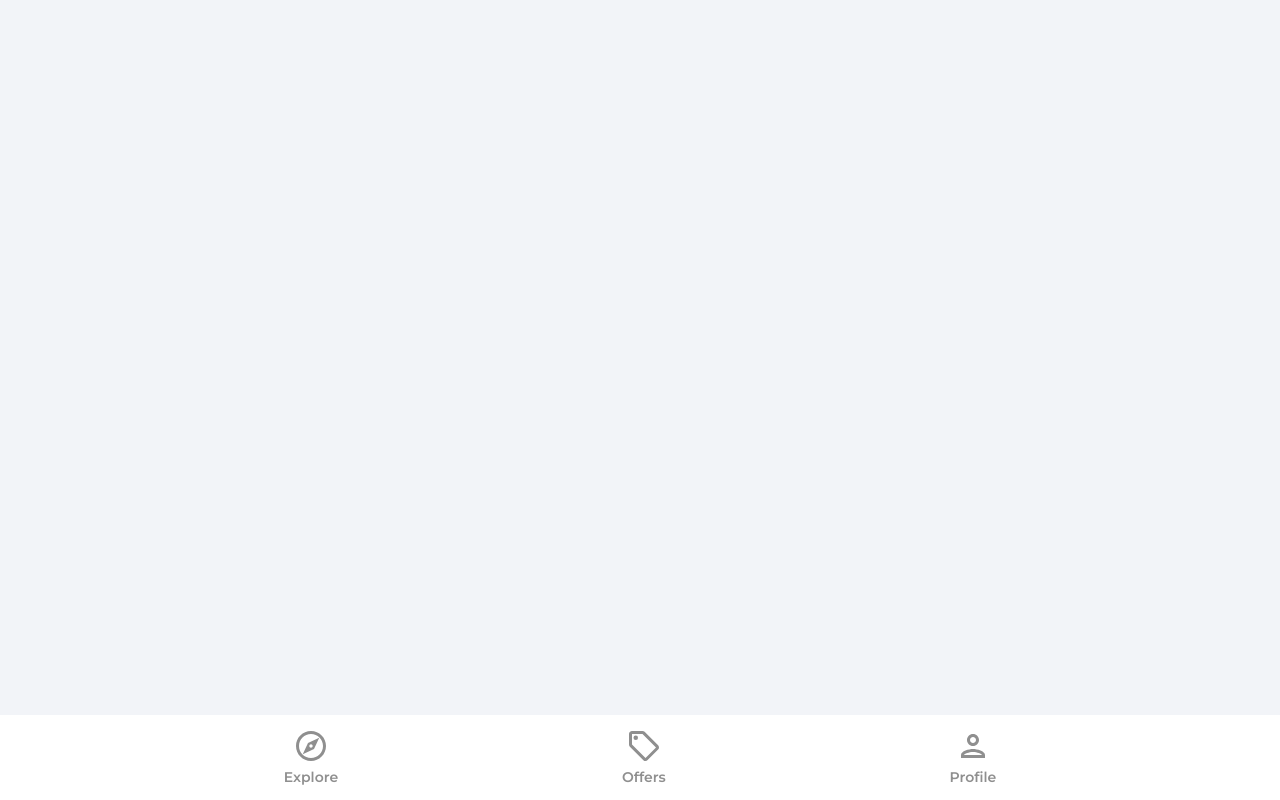
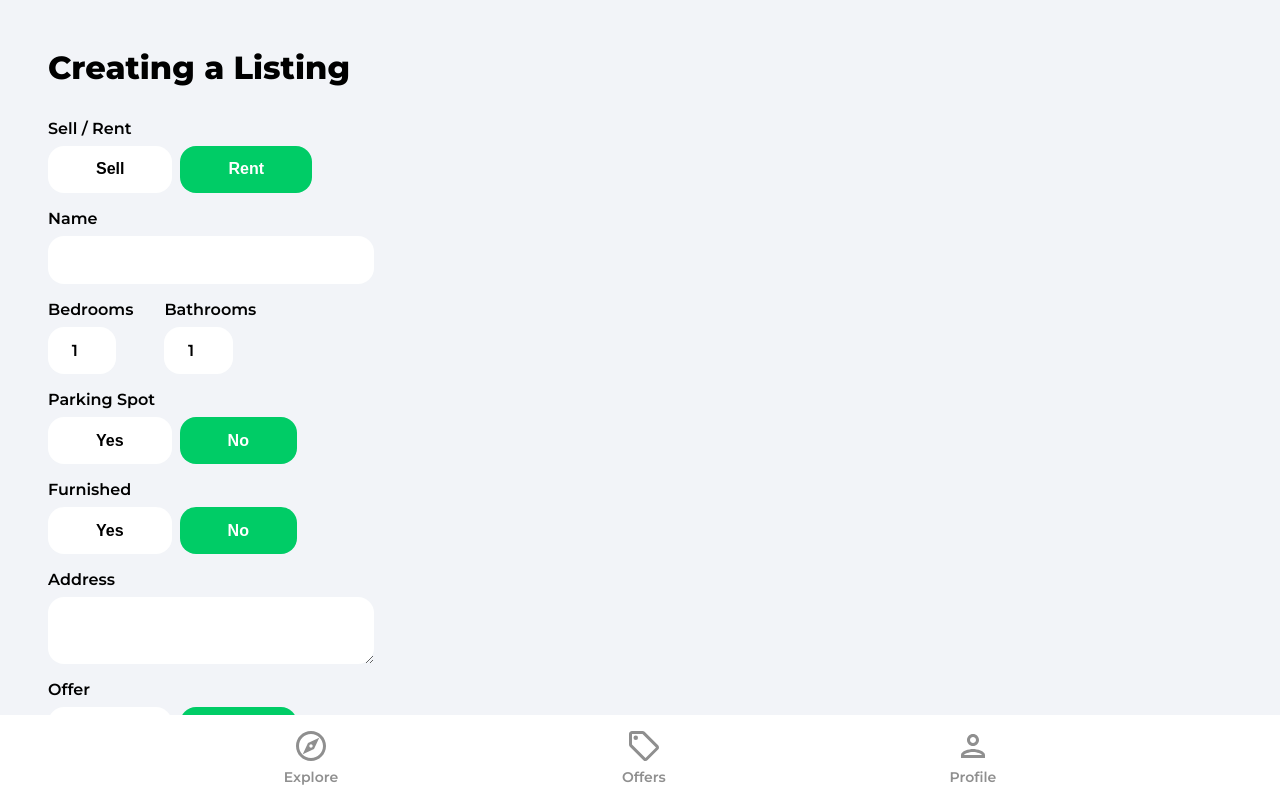
Before and after one commit to atmmoreira/project.house.marketplace, a React (Vite) app: page /create-listing in a window 1280 px wide. Shown: the top 800 px of the page. Built offline with nearby package versions, Linux system fonts and the light colour scheme; no server answers; sample sign-in values are in the browser's storage.

Commit message:
feature: finish form for register listing

```diff
--- a/src/App.jsx
+++ b/src/App.jsx
@@ -11,6 +11,7 @@
 import SignIn from "./pages/SignIn";
 import SignUp from "./pages/SignUp";
 import ForgotPassword from "./pages/ForgotPassword";
+import CreateListing from "./pages/CreateListing";
 
 function App() {
   return (
@@ -26,6 +27,7 @@
           <Route path="/sign-in" element={<SignIn />} />
           <Route path="/sign-up" element={<SignUp />} />
           <Route path="/forgot-password" element={<ForgotPassword />} />
+          <Route path="/create-listing" element={<CreateListing />} />
         </Routes>
         <Navbar />
       </Router>
--- /dev/null
+++ b/src/pages/CreateListing.jsx
@@ -0,0 +1,334 @@
+import { useState, useEffect, useRef } from "react";
+import { getAuth, onAuthStateChanged } from "firebase/auth";
+import { useNavigate } from "react-router-dom";
+import Spinner from "../components/Spinner";
+
+function CreateListing() {
+  const [geolocationEnabled, setGeolocationEnabled] = useState(true);
+  const [loading, setLoading] = useState(false);
+  const [formData, setFormData] = useState({
+    type: "rent",
+    name: "",
+    bedrooms: 1,
+    bathrooms: 1,
+    parking: false,
+    furnished: false,
+    address: "",
+    offer: false,
+    regularPrice: 0,
+    discountedPrice: 0,
+    images: {},
+    latitude: 0,
+    longitude: 0,
+  });
+
+  const {
+    type,
+    name,
+    bedrooms,
+    bathrooms,
+    parking,
+    furnished,
+    address,
+    offer,
+    regularPrice,
+    discountedPrice,
+    images,
+    latitude,
+    longitude,
+  } = formData;
+  const auth = getAuth();
+  const navigate = useNavigate();
+  const isMounted = useRef(true);
+
+  useEffect(() => {
+    if (isMounted) {
+      onAuthStateChanged(auth, (user) => {
+        if (user) {
+          setFormData({ ...formData, useRef: user.uid });
+        } else {
+          navigate("/sign-in");
+        }
+      });
+    }
+
+    return () => {
+      isMounted.current = false;
+    };
+  }, [isMounted]);
+
+  const onSubmit = (e) => {
+    e.preventDefault();
+    console.log(formData)
+  };
+
+  const onMutate = (e) => {
+    let boolean = null;
+
+    if (e.target.value === "true") {
+      boolean = true;
+    }
+    if (e.target.value === "false") {
+      boolean = false;
+    }
+
+    // Files
+    if (e.target.files) {
+      setFormData((prevState) => ({
+        ...prevState,
+        images: e.target.files,
+      }));
+    }
+
+    // Text/Booleans/Numbers
+    if (!e.target.files) {
+      setFormData((prevState) => ({
+        ...prevState,
+        [e.target.id]: boolean ?? e.target.value,
+      }));
+    }
+  };
+
+  if (loading) {
+    return <Spinner />;
+  }
+
+  return (
+    <div className="profile">
+      <header>
+        <p className="pageHeader">Creating a Listing</p>
+      </header>
+
+      <main>
+        <form onSubmit={onSubmit}>
+          <label className="formLabel">Sell / Rent</label>
+          <div className="formButtons">
+            <button
+              type="button"
+              className={type === "sale" ? "formButtonActive" : "formButton"}
+              id="type"
+              value={"sale"}
+              onClick={onMutate}
+            >
+              Sell
+            </button>
+            <button
+              type="button"
+              className={type === "rent" ? "formButtonActive" : "formButton"}
+              id="type"
+              value="rent"
+              onClick={onMutate}
+            >
+              Rent
+            </button>
+          </div>
+
+          <label className="formLabel">Name</label>
+          <input
+            type="text"
+            className="formInputName"
+            id="name"
+            value={name}
+            onChange={onMutate}
+            maxLength="32"
+            minLength="10"
+            required
+          />
+          <div className="formRooms flex">
+            <div>
+              <label className="formLabel">Bedrooms</label>
+              <input
+                type="number"
+                className="formInputSmall"
+                id="bedrooms"
+                value={bedrooms}
+                onChange={onMutate}
+                min="1"
+                max="50"
+                required
+              />
+            </div>
+            <div>
+              <label className="formLabel">Bathrooms</label>
+              <input
+                type="number"
+                className="formInputSmall"
+                id="bathrooms"
+                value={bathrooms}
+                onChange={onMutate}
+                min="1"
+                max="50"
+                required
+              />
+            </div>
+          </div>
+
+          <label className="formLabel">Parking Spot</label>
+          <div className="formButtons">
+            <button
+              className={parking ? "formButtonActive" : "formButton"}
+              id="parking"
+              value={true}
+              onClick={onMutate}
+              min="1"
+              max="50"
+            >
+              Yes
+            </button>
+            <button
+              className={
+                !parking && parking !== null ? "formButtonActive" : "formButton"
+              }
+              id="parking"
+              value={false}
+              onClick={onMutate}
+              min="1"
+              max="50"
+            >
+              No
+            </button>
+          </div>
+
+          <label className="formLabel">Furnished</label>
+          <div className="formButtons">
+            <button
+              type="button"
+              className={furnished ? "formButtonActive" : "formButton"}
+              id="furnished"
+              value={true}
+              onClick={onMutate}
+            >
+              Yes
+            </button>
+            <button
+              className={
+                !furnished && furnished !== null
+                  ? "formButtonActive"
+                  : "formButton"
+              }
+              id="furnished"
+              value={false}
+              onClick={onMutate}
+              min="1"
+              max="50"
+            >
+              No
+            </button>
+          </div>
+
+          <label className="formLabel">Address</label>
+          <textarea
+            className="formInputAddress"
+            type="text"
+            id="address"
+            value={address}
+            onChange={onMutate}
+            required
+          ></textarea>
+
+          {!geolocationEnabled && (
+            <div className="formLatLng flex">
+              <div>
+                <label className="formLabel">Latitude</label>
+                <input
+                  type="number"
+                  className="formInputSmall"
+                  id="latitude"
+                  value={latitude}
+                  onChange={onMutate}
+                  required
+                />
+              </div>
+              <div>
+                <label className="formLabel">Longitude</label>
+                <input
+                  type="number"
+                  className="formInputSmall"
+                  id="longitude"
+                  value={longitude}
+                  onChange={onMutate}
+                  required
+                />
+              </div>
+            </div>
+          )}
+
+          <label className="formLabel">Offer</label>
+          <div className="formButtons">
+            <button
+              className={offer ? "formButtonActive" : "formButton"}
+              type="button"
+              id="offer"
+              value={true}
+              onClick={onMutate}
+            >
+              Yes
+            </button>
+            <button
+              className={
+                !offer && offer !== null ? "formButtonActive" : "formButton"
+              }
+              type="button"
+              id="offer"
+              value={false}
+              onClick={onMutate}
+            >
+              No
+            </button>
+          </div>
+
+          <label className="formLabel">Regular Price</label>
+          <div className="formPriceDiv">
+            <input
+              type="number"
+              className="formInputSmall"
+              id="regularPrice"
+              value={regularPrice}
+              onChange={onMutate}
+              min="50"
+              max="750000000"
+              required
+            />
+            {type === "rent" && <p className="formPriceText">$ / Month</p>}
+          </div>
+
+          {offer && (
+            <>
+              <label className="formLabel">Discounted Price</label>
+              <input
+                type="number"
+                className="formInputSmall"
+                id="discountedPrice"
+                value={discountedPrice}
+                onChange={onMutate}
+                min="50"
+                max="750000000"
+                required={offer}
+              />
+            </>
+          )}
+
+          <label className="formLabel">Images</label>
+          <p className="imagesInfo">
+            The First image will be the cover (max 6).
+          </p>
+          <input
+            type="file"
+            className="formInputFile"
+            id="images"
+            onChange={onMutate}
+            max="6"
+            accept=".jpg,.png,.jpeg"
+            multiple
+            required
+          />
+          <button type="submit" className="primaryButton createListiningButon">
+            Create Listining
+          </button>
+        </form>
+      </main>
+    </div>
+  );
+}
+
+export default CreateListing;
--- a/src/pages/Profile.jsx
+++ b/src/pages/Profile.jsx
@@ -1,9 +1,11 @@
-import { useState, useEffect } from "react";
+import { useState } from "react";
 import { toast } from "react-toastify";
 import { getAuth, updateProfile } from "firebase/auth";
 import { updateDoc, doc } from "firebase/firestore";
 import { db } from "../firebase.config";
-import { useNavigate, Link } from "react-router-dom";
+import { Link, useNavigate } from "react-router-dom";
+import arrowRight from "../assets/svg/keyboardArrowRightIcon.svg";
+import homeIcon from "../assets/svg/homeIcon.svg";
 
 function Profile() {
   const auth = getAuth();
@@ -86,6 +88,12 @@
             />
           </form>
         </div>
+
+        <Link to="/create-listing" className="createListing">
+          <img src={homeIcon} alt="home" />
+          <p>Sell or Rent your HOME</p>
+          <img src={arrowRight} alt="arrow right" />
+        </Link>
       </main>
     </div>
   );
```
